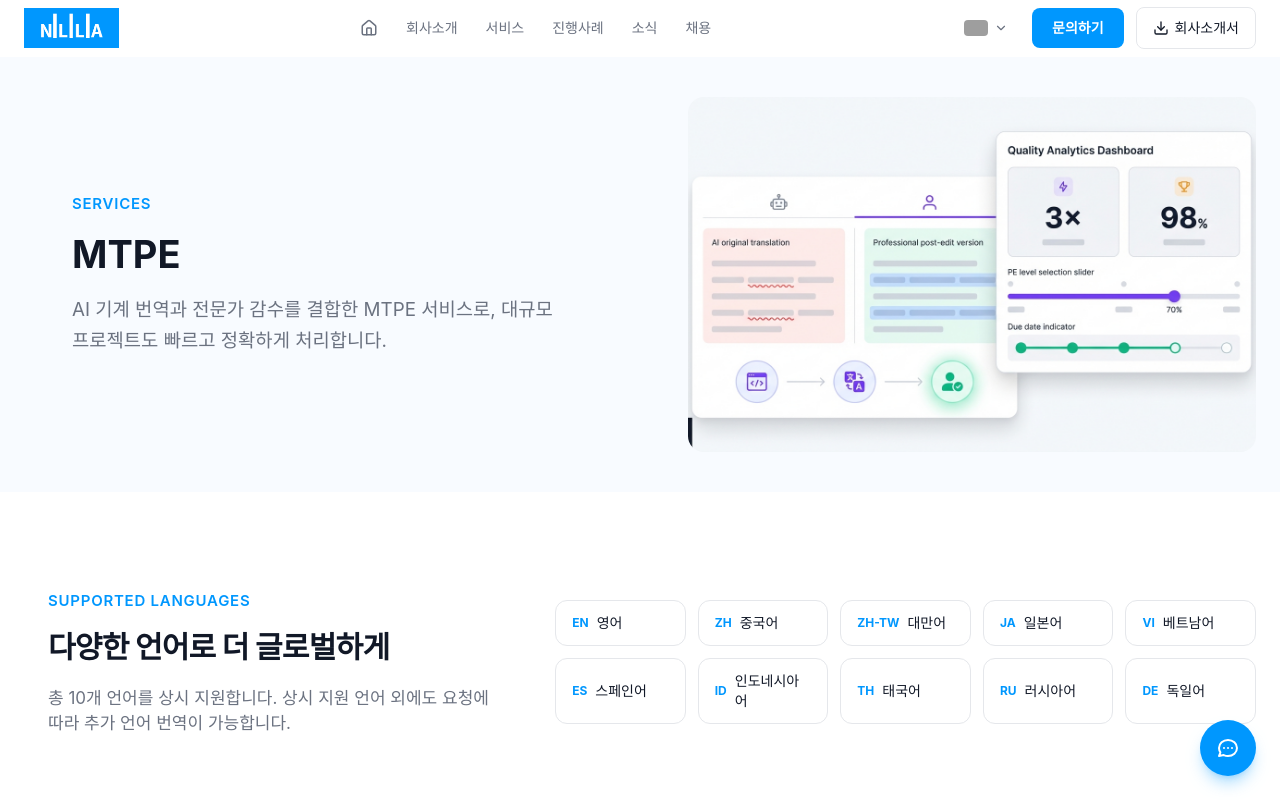
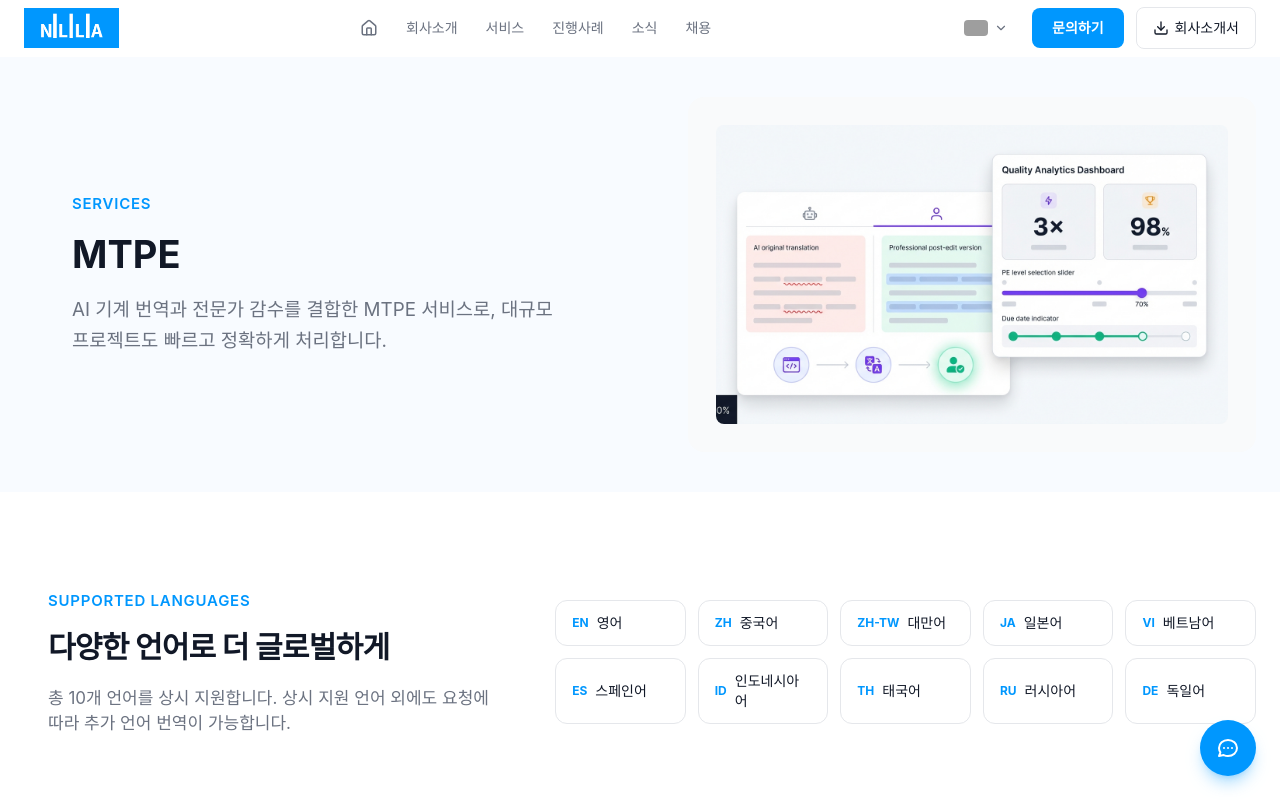
Before and after one commit to ChulKyun-Park/nililia-homepage, a Next.js app: page /services/mtpe in a window 1280 px wide. Shown: the top 800 px of the page. Built offline with nearby package versions, Linux system fonts and the light colour scheme; grey boxes are pictures that could not be loaded; a web font is replaced by a local one.

Commit message:
style: 히어로 이미지를 서비스 카드 그리드와 동일 구조로 변경
- bg-surface + p-[5%] 패딩 추가 (카드 그리드와 동일)
- 내부 rounded-lg 컨테이너 추가

Co-Authored-By: Claude Opus 4.6 <noreply@anthropic.com>

```diff
--- a/src/components/sections/PageHero.tsx
+++ b/src/components/sections/PageHero.tsx
@@ -41,7 +41,8 @@ export default function PageHero({
               )}
             </div>
             <div className="flex justify-center lg:justify-end">
-              <div className="relative w-full aspect-[16/10] overflow-hidden rounded-2xl">
+              <div className="relative w-full aspect-[16/10] overflow-hidden rounded-2xl bg-surface p-[5%]">
+                <div className="relative w-full h-full overflow-hidden rounded-lg">
                   <Image
                     src={imageSrc}
                     alt={imageAlt || ""}
@@ -49,6 +50,7 @@ export default function PageHero({
                     className="object-cover"
                     sizes="(max-width: 1024px) 100vw, 50vw"
                   />
+                </div>
               </div>
             </div>
           </div>
```
Lines whose indentation alone changed are shown as unchanged.
